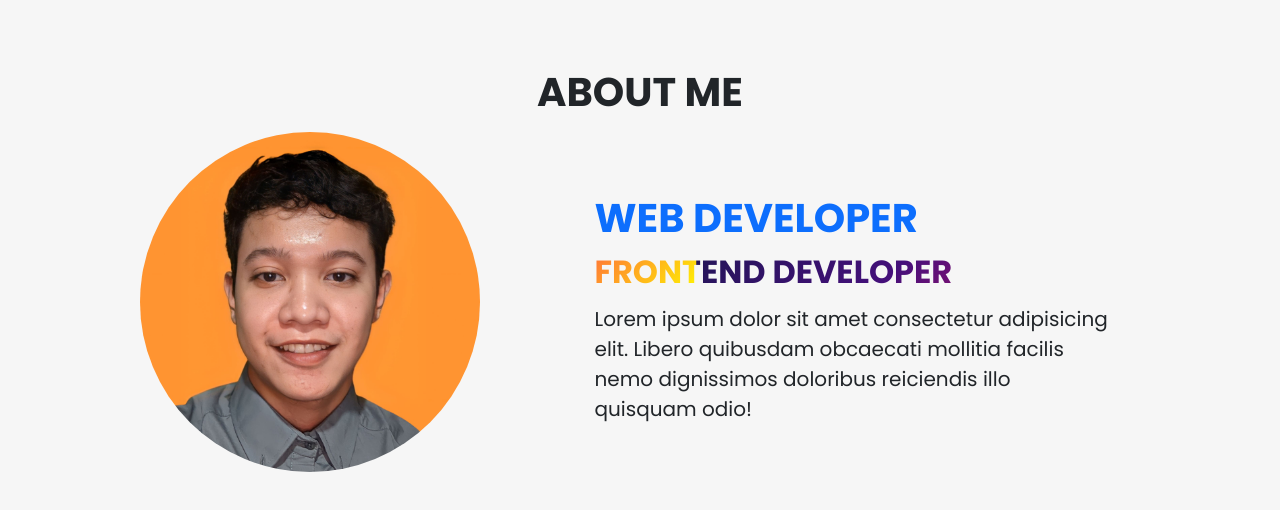
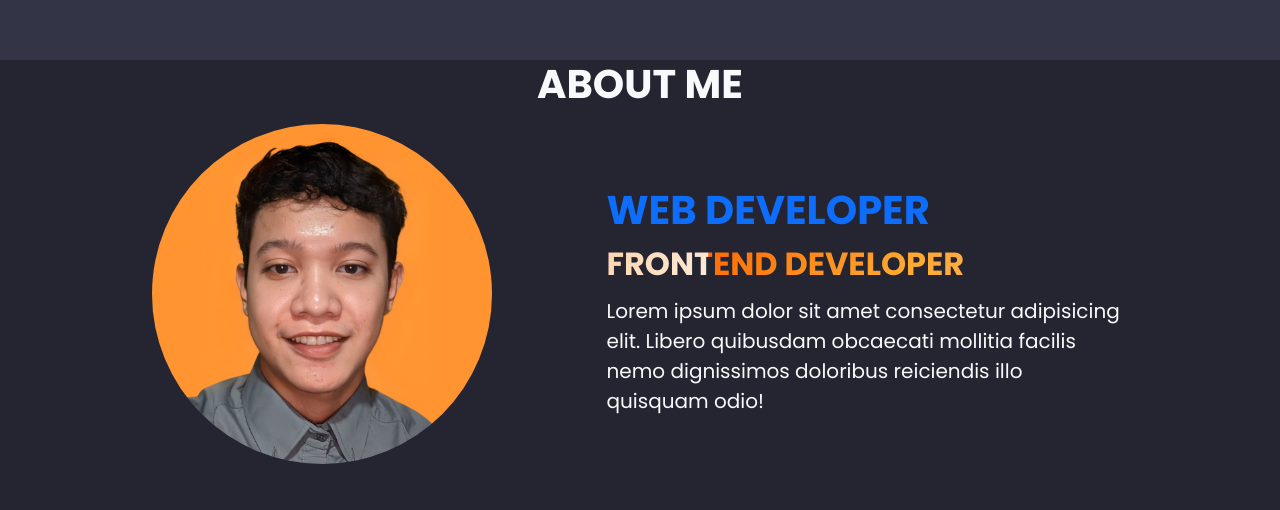
Before and after one commit to Jovitrycast/Portfolio, a React (Create React App) app: page / in a window 1280 px wide. Shown: the part 740-1250 px from the top of the page. Built offline with nearby package versions, Linux system fonts and the light colour scheme.

Commit message:
update: changed theme color

```diff
--- a/public/index.html
+++ b/public/index.html
@@ -14,7 +14,7 @@
       manifest.json provides metadata used when your web app is installed on a
       user's mobile device or desktop. See https://developers.google.com/web/fundamentals/web-app-manifest/
     -->
-
+    <!-- <link rel="manifest" href="%PUBLIC_URL%/manifest.json" /> -->
     <!--
       Notice the use of %PUBLIC_URL% in the tags above.
       It will be replaced with the URL of the `public` folder during the build.
--- a/src/pages/AboutMe/about_me.scss
+++ b/src/pages/AboutMe/about_me.scss
@@ -1,5 +1,6 @@
 .aboutMeWrapper{
     height: 100vh;
+    background-color: #252532;
 
     .avatar {
         border-radius: 100%;
@@ -8,10 +9,10 @@
         text-transform: uppercase;
         background-image: linear-gradient(
             -225deg,
-            #231557 0%,
-            #44107a 29%,
-            #ff1361 67%,
-            #fff800 100%
+            #FF6701 0%,
+            #FEA82F 29%,
+            #FFC288 67%,
+            #FCECDD 100%
         );
         background-size: auto auto;
         background-clip: border-box;
--- a/src/pages/AboutMe/index.js
+++ b/src/pages/AboutMe/index.js
@@ -3,11 +3,11 @@ import { Container } from 'reactstrap'
 import './about_me.scss'
 function index() {
     return (
-        <div className='aboutMeWrapper p-2'>
-            <Container>
+        <div className='aboutMeWrapper text-light'>
+            <Container className='h-100'>
                 <h1 className='text-center fw-bold mb-3'>ABOUT ME</h1>
-                <Container className='row d-lg-flex align-items-center justify-content-around'>
-                    <div className='col-lg-4 col-sm-9 align-self-center'>
+                <Container className='row d-lg-flex align-items-center justify-content-around mx-auto'>
+                    <div className='col-lg-4 col-sm-8 align-self-center'>
                         <img className='avatar img-fluid' src={require('../../assets/images/avatar.jpg')} alt="Profile-avatar"/>
                     </div>
                     <div className="col-lg-6 details mt-4">
--- a/src/pages/home/index.js
+++ b/src/pages/home/index.js
@@ -6,10 +6,10 @@ const index = () => {
 
     return (
         <>
-            <div className="homeWrapper d-flex align-items-center">
+            <div className="homeWrapper d-flex align-items-center text-light">
                 <Container className='text-center'>
                     <h1 className='fw-bold'>Hello There!</h1>
-                    <p className='lead fs-3'>I am <span className='text-primary fw-bold'>Jovit Castillo</span>. I develop websites</p>
+                    <p className='lead fs-3'>I am <span className='text-warning fw-bold'>Jovit Castillo</span>. I develop websites</p>
                 </Container>
             </div>
         </>
--- a/src/pages/home/index.scss
+++ b/src/pages/home/index.scss
@@ -2,6 +2,7 @@
 
 .homeWrapper{
     height: 100vh;
+    background-color: #333445;
 
     h1{
         font-size: 4rem;
```
